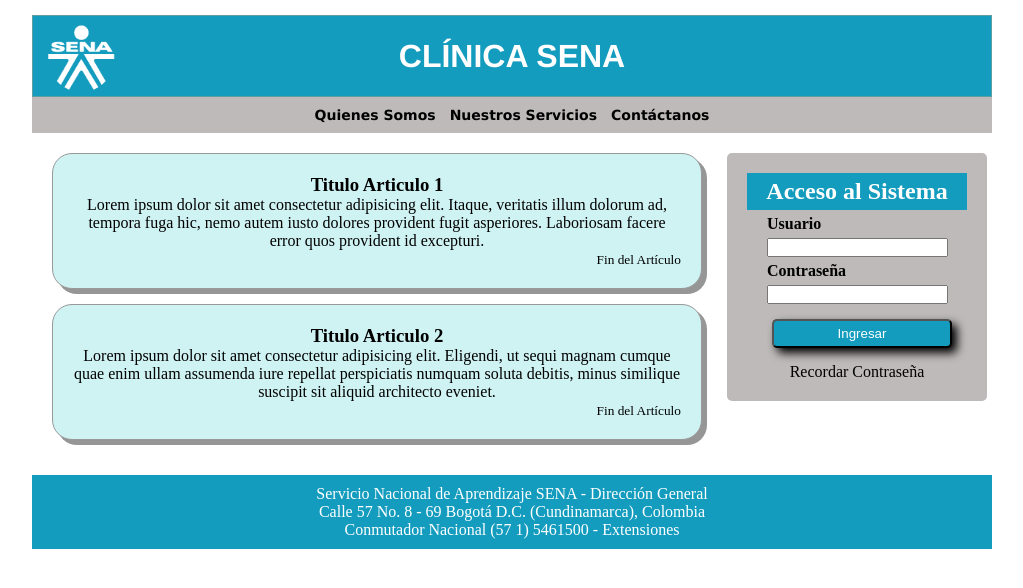
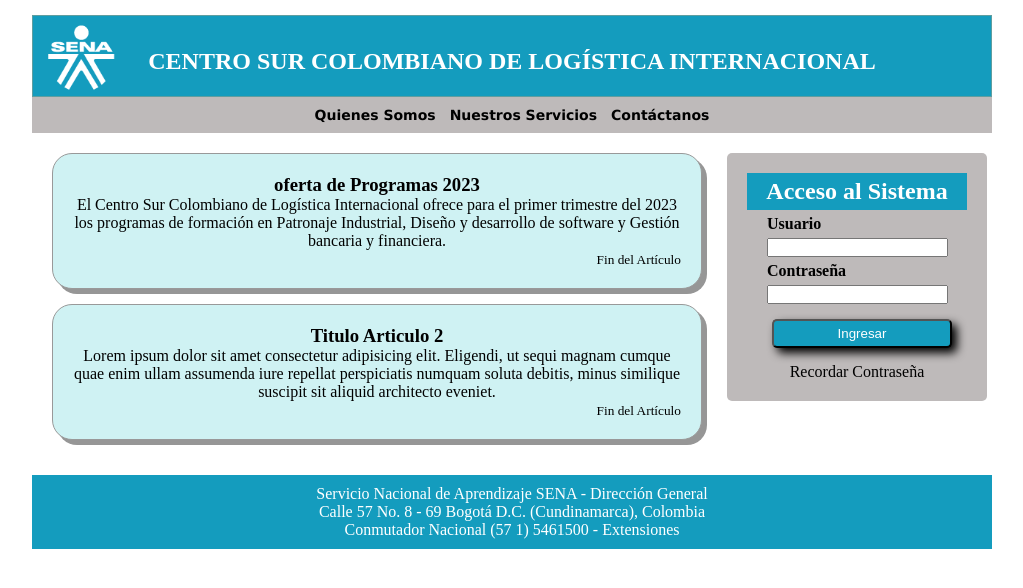
Before and after one commit to fredyh23/RepositorioAdso, a plain HTML site: page index.html in a window 1280 px wide. Shown: the whole page, without its empty margins (128-1151 px from the left). Drawn offline with Linux system fonts and the light colour scheme.

Commit message:
Versión 2 - modificación título y Artículo

```diff
--- a/index.html
+++ b/index.html
@@ -14,7 +14,7 @@
                 <img src="imagenes/logoSena.png" alt="Logo Sena" style="width: 80px;">
             </div>
             <div id="divTit">
-                <h1> CLÍNICA SENA </h1>
+                <h2> CENTRO SUR COLOMBIANO DE LOGÍSTICA INTERNACIONAL </h2>
             </div>
 
         </header>
@@ -27,9 +27,11 @@
         </nav>
         <section id="sec1">
             <article>
-                <h3> Titulo Articulo 1 </h3>
+                <h3> oferta de Programas 2023 </h3>
                 <p>
-                    Lorem ipsum dolor sit amet consectetur adipisicing elit. Itaque, veritatis illum dolorum ad, tempora fuga hic, nemo autem iusto dolores provident fugit asperiores. Laboriosam facere error quos provident id excepturi.
+                    El Centro Sur Colombiano de Logística Internacional ofrece para el primer
+                    trimestre del 2023 los programas de formación en Patronaje Industrial, Diseño y
+                     desarrollo de software y Gestión bancaria y financiera.
                 </p>
                 <footer>
                     <small> Fin del Artículo </small>
```
